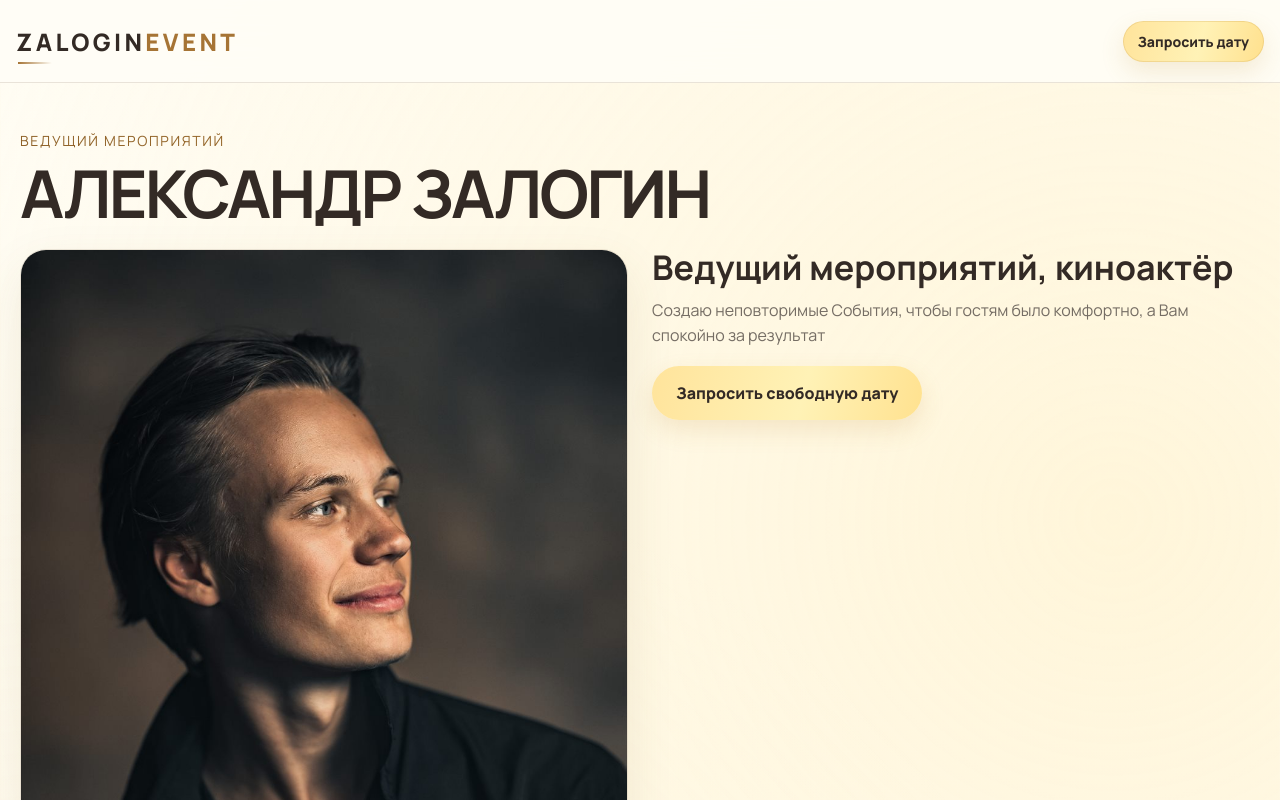
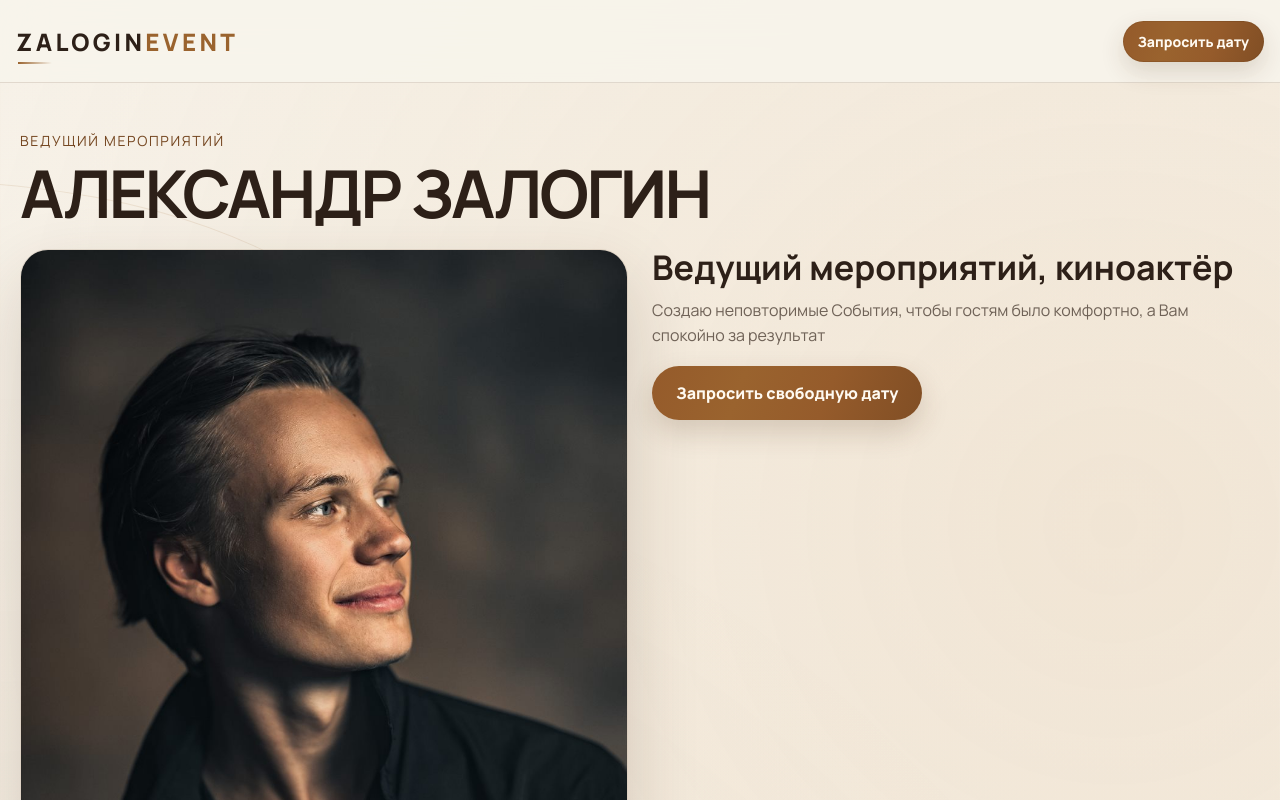
Before and after one commit to kosdem04/alexander-zalogin-event, a React (Vite) app: page / in a window 1280 px wide. Shown: the top 800 px of the page. Built offline with nearby package versions, Linux system fonts and the light colour scheme.

Commit message:
Изменил цветовую гамму сайта v2

```diff
--- a/src/components/Header.module.css
+++ b/src/components/Header.module.css
@@ -3,7 +3,7 @@
   top: 0;
   z-index: 30;
   backdrop-filter: blur(20px);
-  background: rgba(255, 253, 246, 0.88);
+  background: rgba(248, 244, 236, 0.9);
   border-bottom: 1px solid var(--line);
 }
 
@@ -61,7 +61,7 @@
 
 .link:hover,
 .active {
-  background: rgba(255, 220, 134, 0.36);
+  background: rgba(154, 99, 46, 0.1);
   color: var(--text);
 }
 
@@ -70,18 +70,18 @@
   align-items: center;
   justify-content: center;
   justify-self: end;
-  border: 1px solid rgba(184, 134, 48, 0.18);
+  border: 1px solid rgba(103, 60, 26, 0.22);
   background: var(--button-gradient);
-  background-size: 250% 100%;
+  background-size: 180% 100%;
   font-size: 14px;
   font-weight: 800;
-  color: var(--text);
-  box-shadow: 0 10px 24px rgba(187, 139, 48, 0.16);
+  color: var(--white-soft);
+  box-shadow: 0 10px 24px rgba(76, 44, 18, 0.16);
   text-align: center;
-  animation: vanillaSheen 7s ease-in-out infinite;
+  animation: honeySheen 10s ease-in-out infinite;
 }
 
-@keyframes vanillaSheen {
+@keyframes honeySheen {
   0%, 100% { background-position: 0% 50%; }
   50% { background-position: 100% 50%; }
 }
@@ -92,7 +92,7 @@
 
 .cta:hover {
   transform: translateY(-1px);
-  box-shadow: 0 14px 28px rgba(187, 139, 48, 0.24);
+  box-shadow: 0 14px 30px rgba(76, 44, 18, 0.22);
 }
 
 .burger {
--- a/src/components/ScrollProgressBar.module.css
+++ b/src/components/ScrollProgressBar.module.css
@@ -11,7 +11,7 @@
 .bar {
   width: 0;
   height: 100%;
-  background: linear-gradient(90deg, #c58e42, #ffdc86);
-  box-shadow: 0 0 10px rgba(197, 142, 66, 0.25);
+  background: linear-gradient(90deg, #754721, #b9813c);
+  box-shadow: 0 0 10px rgba(117, 71, 33, 0.2);
   transition: width 0.16s ease-out;
 }
--- a/src/pages/HomePage.module.css
+++ b/src/pages/HomePage.module.css
@@ -1,8 +1,8 @@
 .page {
   background:
-    radial-gradient(circle at 87% 9%, rgba(255, 231, 163, 0.32), transparent 24%),
-    radial-gradient(circle at 8% 26%, rgba(255, 239, 194, 0.2), transparent 25%),
-    linear-gradient(180deg, #fffdf5 0%, #fffaf0 48%, #fffdf7 100%);
+    radial-gradient(circle at 87% 9%, rgba(193, 129, 53, 0.12), transparent 27%),
+    radial-gradient(circle at 3% 28%, rgba(188, 130, 62, 0.07), transparent 29%),
+    linear-gradient(180deg, #f8f4ec 0%, #f5efe5 48%, #f9f5ed 100%);
 }
 
 .container {
@@ -11,7 +11,32 @@
 }
 
 .hero {
+  position: relative;
+  overflow: hidden;
   padding: 38px 0 82px;
+}
+
+.hero::before,
+.hero::after {
+  content: "";
+  position: absolute;
+  width: 1500px;
+  height: 760px;
+  border: 1px solid rgba(154, 99, 46, 0.12);
+  border-radius: 50%;
+  pointer-events: none;
+}
+
+.hero::before {
+  top: 120px;
+  left: -1060px;
+  transform: rotate(-12deg);
+}
+
+.hero::after {
+  right: -850px;
+  bottom: -620px;
+  transform: rotate(12deg);
 }
 
 .section,
@@ -20,6 +45,8 @@
 }
 
 .heroGrid {
+  position: relative;
+  z-index: 1;
   display: grid;
   gap: 24px;
   grid-template-areas:
@@ -57,18 +84,7 @@
 .videoWideCard span,
 .calcCard p,
 .priceLabel {
-  background: var(--accent-gradient);
-  background-size: 240% 100%;
   color: var(--accent-strong);
-  -webkit-background-clip: text;
-  background-clip: text;
-  -webkit-text-fill-color: transparent;
-  animation: warmShimmer 8s ease-in-out infinite;
-}
-
-@keyframes warmShimmer {
-  0%, 100% { background-position: 0% 50%; }
-  50% { background-position: 100% 50%; }
 }
 
 .heroName .eyebrow {
@@ -108,30 +124,30 @@
   border-radius: 999px;
   padding: 0 24px;
   background: var(--button-gradient);
-  background-size: 250% 100%;
-  color: var(--text);
+  background-size: 180% 100%;
+  color: var(--white-soft);
   font-weight: 900;
-  box-shadow: 0 10px 24px rgba(187, 139, 48, 0.16);
+  box-shadow: 0 12px 28px rgba(76, 44, 18, 0.18);
   transition: transform 0.2s ease, box-shadow 0.2s ease;
-  animation: vanillaSheen 7s ease-in-out infinite;
+  animation: honeySheen 10s ease-in-out infinite;
 }
 
-@keyframes vanillaSheen {
+@keyframes honeySheen {
   0%, 100% { background-position: 0% 50%; }
   50% { background-position: 100% 50%; }
 }
 
 .primaryButton:hover {
   transform: translateY(-1px);
-  box-shadow: 0 14px 28px rgba(187, 139, 48, 0.24);
+  box-shadow: 0 16px 32px rgba(76, 44, 18, 0.24);
 }
 
 .heroPhotoWrap {
   grid-area: photo;
-  border-radius: 26px;
+  border-radius: 28px;
   overflow: hidden;
   border: 1px solid var(--line);
-  box-shadow: var(--shadow);
+  box-shadow: 0 28px 70px rgba(57, 35, 18, 0.17);
 }
 
 .heroPhoto {
@@ -176,10 +192,15 @@
   gap: 14px;
   align-items: start;
   padding: 18px;
-  border-radius: 20px;
+  border-radius: 16px;
   background: var(--surface);
   border: 1px solid var(--line);
   box-shadow: var(--shadow);
+}
+
+.resultItem:last-child {
+  border-color: rgba(117, 71, 33, 0.3);
+  background: rgba(232, 210, 177, 0.42);
 }
 
 .resultItem span {
@@ -189,7 +210,7 @@
   align-items: center;
   justify-content: center;
   border-radius: 999px;
-  border: 1px solid rgba(166, 116, 53, 0.32);
+  border: 1px solid rgba(154, 99, 46, 0.28);
   color: var(--accent-strong);
   font-weight: 800;
 }
@@ -210,7 +231,7 @@
 .photoCard,
 .finalGrid {
   padding: 18px;
-  border-radius: 20px;
+  border-radius: 18px;
   background: var(--surface);
   border: 1px solid var(--line);
   box-shadow: var(--shadow);
@@ -218,6 +239,7 @@
 
 .card {
   line-height: 1.45;
+  box-shadow: none;
 }
 
 .card h4 {
@@ -338,7 +360,7 @@
 }
 
 .showMoreButton:hover {
-  border-color: rgba(166, 116, 53, 0.45);
+  border-color: rgba(117, 71, 33, 0.46);
 }
 
 .top {
@@ -383,6 +405,7 @@
   letter-spacing: 0.1em;
   text-transform: uppercase;
   color: var(--accent-strong);
+  box-shadow: none;
 }
 
 .reviewCard {
@@ -454,7 +477,7 @@
 }
 
 .reviewArrow:hover {
-  border-color: rgba(166, 116, 53, 0.45);
+  border-color: rgba(117, 71, 33, 0.46);
 }
 
 .reviewArrow span {
@@ -475,7 +498,7 @@
   height: 10px;
   border: 0;
   border-radius: 999px;
-  background: rgba(166, 116, 53, 0.25);
+  background: rgba(117, 71, 33, 0.22);
   cursor: pointer;
 }
 
@@ -486,8 +509,8 @@
 .pricingCard {
   display: grid;
   gap: 18px;
-  background: linear-gradient(150deg, rgba(255, 229, 163, 0.6), rgba(255, 253, 246, 0.84));
-  border: 1px solid rgba(166, 116, 53, 0.22);
+  background: linear-gradient(150deg, rgba(232, 210, 177, 0.58), rgba(255, 251, 245, 0.88));
+  border: 1px solid rgba(117, 71, 33, 0.2);
 }
 
 .priceLabel {
@@ -517,17 +540,20 @@
   padding: 14px;
   border-radius: 14px;
   border: 1px solid var(--line);
-  background: rgba(255, 253, 246, 0.7);
+  background: rgba(255, 251, 245, 0.7);
 }
 
 .finalGrid {
   display: grid;
   gap: 20px;
   grid-template-columns: 1fr;
-  padding: 0;
-  border: 0;
-  background: transparent;
-  box-shadow: none;
+  padding: 42px 24px;
+  border: 1px solid rgba(194, 139, 75, 0.24);
+  border-radius: 28px;
+  background:
+    radial-gradient(circle at 80% 0%, rgba(167, 108, 51, 0.2), transparent 38%),
+    linear-gradient(135deg, #453020, #2d2018);
+  box-shadow: 0 24px 55px rgba(45, 32, 24, 0.18);
 }
 
 .finalStack {
@@ -537,19 +563,20 @@
 }
 
 .phoneLink {
-  color: var(--accent-strong);
+  color: #e8bd82;
   font-weight: 700;
   font-size: 14px;
   text-align: center;
 }
 
 .phoneLink:hover {
-  color: var(--accent);
+  color: #f4d9ad;
 }
 
 .finalTitle {
   text-align: center;
   font-size: clamp(14px, 3.2vw, 23px);
+  color: var(--white-soft);
 }
 
 .messengerIcons {
@@ -566,9 +593,9 @@
   align-items: center;
   justify-content: center;
   border-radius: 12px;
-  border: 1px solid var(--line);
-  background: var(--surface-strong);
-  color: var(--text);
+  border: 1px solid rgba(232, 189, 130, 0.3);
+  background: rgba(255, 250, 241, 0.08);
+  color: var(--white-soft);
   font-weight: 700;
   font-size: 11px;
   letter-spacing: 0.04em;
@@ -580,15 +607,15 @@
 }
 
 .telegramIcon {
-  border-color: rgba(166, 116, 53, 0.42);
+  border-color: rgba(232, 189, 130, 0.3);
 }
 
 .instagramIcon {
-  border-color: rgba(166, 116, 53, 0.42);
+  border-color: rgba(232, 189, 130, 0.3);
 }
 
 .maxIcon {
-  border-color: rgba(166, 116, 53, 0.42);
+  border-color: rgba(232, 189, 130, 0.3);
 }
 
 @media (min-width: 760px) {
@@ -686,6 +713,10 @@
 }
 
 @media (max-width: 759px) {
+  .finalGrid {
+    padding: 30px 18px;
+  }
+
   .reviewsStage {
     grid-template-columns: 38px minmax(0, 1fr) 38px;
     gap: 8px;
@@ -702,13 +733,6 @@
 }
 
 @media (prefers-reduced-motion: reduce) {
-  .eyebrow,
-  .sectionHead p:not(.aboutIntro),
-  .card h4,
-  .videoCard span,
-  .videoWideCard span,
-  .calcCard p,
-  .priceLabel,
   .primaryButton {
     animation: none;
   }
--- a/src/styles/global.css
+++ b/src/styles/global.css
@@ -1,26 +1,25 @@
 :root {
   font-family: "Manrope", "Segoe UI", sans-serif;
-  color: #332a25;
-  background: #fffdf6;
+  color: #2d2018;
+  background: #f7f2e9;
   text-rendering: optimizeLegibility;
   font-synthesis: none;
   -webkit-font-smoothing: antialiased;
   -moz-osx-font-smoothing: grayscale;
   --container: 1280px;
-  --bg: #fffdf6;
-  --bg-soft: #fff9eb;
-  --surface: rgba(255, 253, 246, 0.76);
-  --surface-strong: #fffdf6;
-  --line: rgba(99, 72, 43, 0.14);
-  --text: #332a25;
-  --muted: #756d64;
-  --accent: #a67435;
-  --accent-strong: #8d612d;
-  --accent-glow: #ffdc86;
-  --accent-gradient: linear-gradient(100deg, #805724, #9b6b2c, #805724, #95672e, #805724);
-  --button-gradient: linear-gradient(105deg, #ffe39a 0%, #fff2b6 24%, #ffdc83 48%, #fff0ad 72%, #ffe39a 100%);
-  --white-soft: #fffdf6;
-  --shadow: 0 18px 48px rgba(121, 88, 37, 0.1);
+  --bg: #f7f2e9;
+  --bg-soft: #efe4d4;
+  --surface: rgba(255, 251, 245, 0.82);
+  --surface-strong: #fffbf5;
+  --line: rgba(96, 62, 36, 0.15);
+  --text: #2d2018;
+  --muted: #6f6257;
+  --accent: #9a632e;
+  --accent-strong: #754721;
+  --accent-glow: #b9813c;
+  --button-gradient: linear-gradient(110deg, #754721 0%, #955b2b 32%, #9a632e 50%, #955b2b 68%, #754721 100%);
+  --white-soft: #fffaf1;
+  --shadow: 0 14px 36px rgba(60, 37, 18, 0.07);
 }
 
 * {
@@ -36,9 +35,9 @@ body {
   min-width: 320px;
   min-height: 100vh;
   background:
-    radial-gradient(circle at top left, rgba(255, 234, 177, 0.24), transparent 26%),
-    radial-gradient(circle at top right, rgba(255, 233, 171, 0.22), transparent 24%),
-    linear-gradient(180deg, #fffdf6 0%, #fffaf0 52%, #fffdf7 100%);
+    radial-gradient(circle at top left, rgba(199, 142, 69, 0.09), transparent 30%),
+    radial-gradient(circle at top right, rgba(187, 122, 49, 0.07), transparent 25%),
+    linear-gradient(180deg, #f8f4ec 0%, #f5efe5 52%, #f9f5ed 100%);
 }
 
 a {
```
